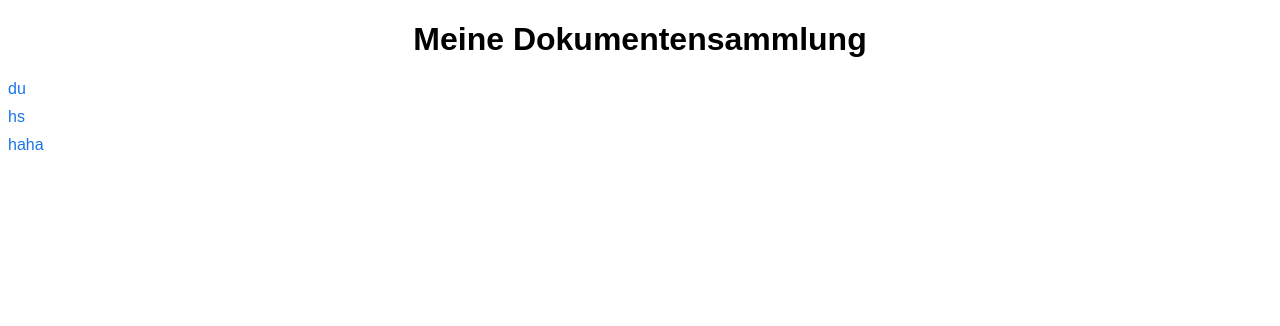
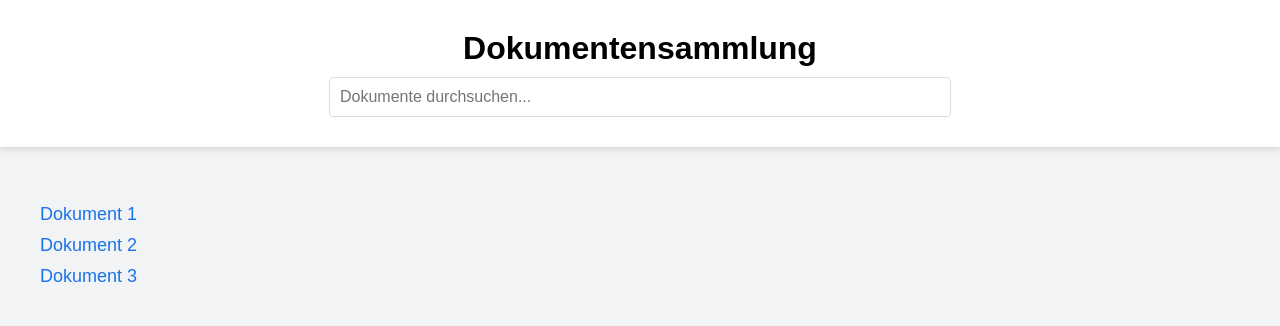
Before and after one commit to m0r1zz/der-informANTHONY, a plain HTML site: page index.html in a window 1280 px wide. Drawn offline with Linux system fonts and the light colour scheme.

Commit message:
Update index.html

```diff
--- a/index.html
+++ b/index.html
@@ -5,20 +5,93 @@
     <meta name="viewport" content="width=device-width, initial-scale=1.0">
     <title>Dokumentensammlung</title>
     <style>
-        body { font-family: Arial, sans-serif; }
-        h1 { text-align: center; }
-        ul { list-style-type: none; padding: 0; }
-        li { margin: 10px 0; }
-        a { text-decoration: none; color: #1a73e8; }
-        a:hover { text-decoration: underline; }
+        body {
+            font-family: Arial, sans-serif;
+            margin: 0;
+            padding: 0;
+            background-color: #f1f3f4;
+        }
+        .container {
+            max-width: 1200px;
+            margin: auto;
+            padding: 20px;
+        }
+        header {
+            background: #ffffff;
+            padding: 10px 0;
+            border-bottom: 1px solid #ddd;
+            box-shadow: 0 2px 5px rgba(0,0,0,0.1);
+        }
+        header h1 {
+            margin: 0;
+            padding: 0;
+            text-align: center;
+        }
+        .search-bar {
+            display: flex;
+            justify-content: center;
+            margin-top: 10px;
+        }
+        .search-bar input {
+            width: 100%;
+            max-width: 600px;
+            padding: 10px;
+            border: 1px solid #ddd;
+            border-radius: 4px;
+            font-size: 16px;
+        }
+        .documents {
+            margin-top: 20px;
+        }
+        .documents ul {
+            list-style: none;
+            padding: 0;
+        }
+        .documents li {
+            margin: 10px 0;
+        }
+        .documents a {
+            text-decoration: none;
+            color: #1a73e8;
+            font-size: 18px;
+            display: block;
+        }
+        .documents a:hover {
+            text-decoration: underline;
+        }
     </style>
 </head>
 <body>
-    <h1>Meine Dokumentensammlung</h1>
-    <ul>
-        <li><a href="dokument1.pdf" target="_blank">du</a></li>
-        <li><a href="dokument2.pdf" target="_blank">hs</a></li>
-        <li><a href="dokument3.pdf" target="_blank">haha</a></li>
-    </ul>
+    <header>
+        <div class="container">
+            <h1>Dokumentensammlung</h1>
+            <div class="search-bar">
+                <input type="text" id="search" placeholder="Dokumente durchsuchen...">
+            </div>
+        </div>
+    </header>
+    <div class="container documents">
+        <ul>
+            <li><a href="dokument1.pdf" target="_blank">Dokument 1</a></li>
+            <li><a href="dokument2.pdf" target="_blank">Dokument 2</a></li>
+            <li><a href="dokument3.pdf" target="_blank">Dokument 3</a></li>
+            <!-- Füge hier weitere Dokumente hinzu -->
+        </ul>
+    </div>
+    <script>
+        // Beispielhafte Suchfunktionalität (keine echte Suche)
+        document.getElementById('search').addEventListener('input', function() {
+            var searchValue = this.value.toLowerCase();
+            var links = document.querySelectorAll('.documents li');
+            links.forEach(function(link) {
+                var text = link.textContent.toLowerCase();
+                if (text.includes(searchValue)) {
+                    link.style.display = '';
+                } else {
+                    link.style.display = 'none';
+                }
+            });
+        });
+    </script>
 </body>
 </html>
```
